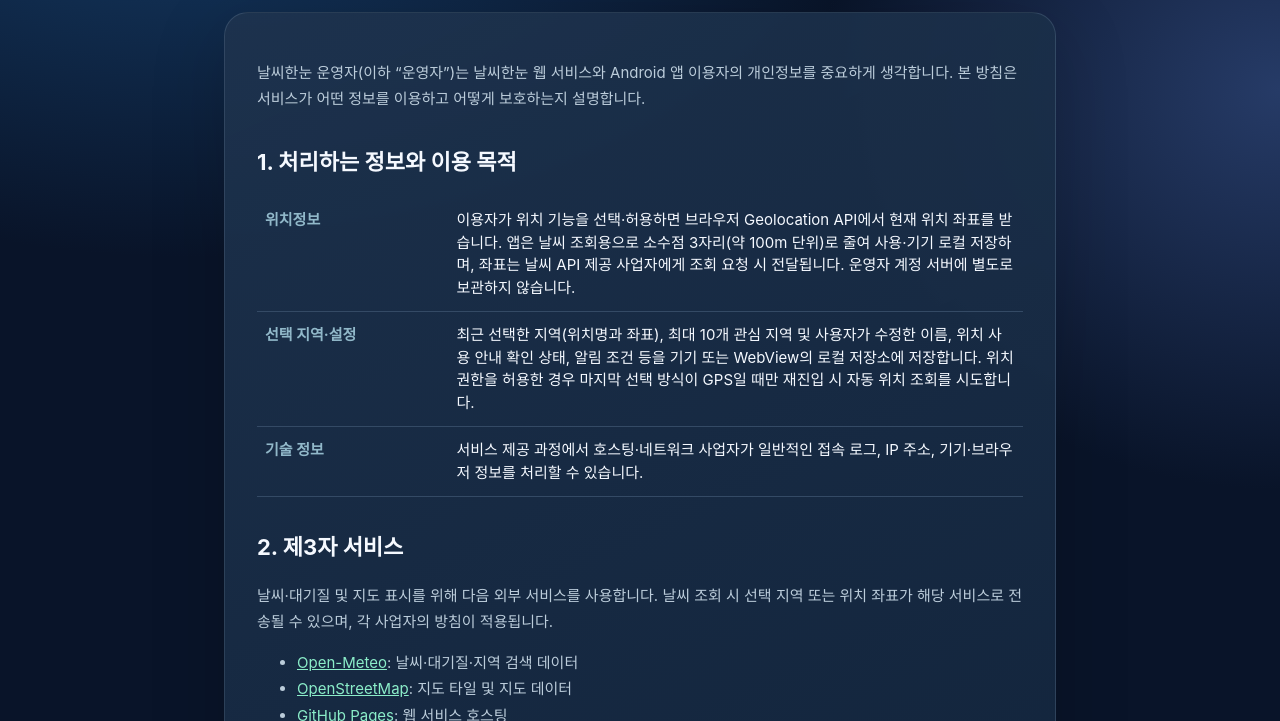
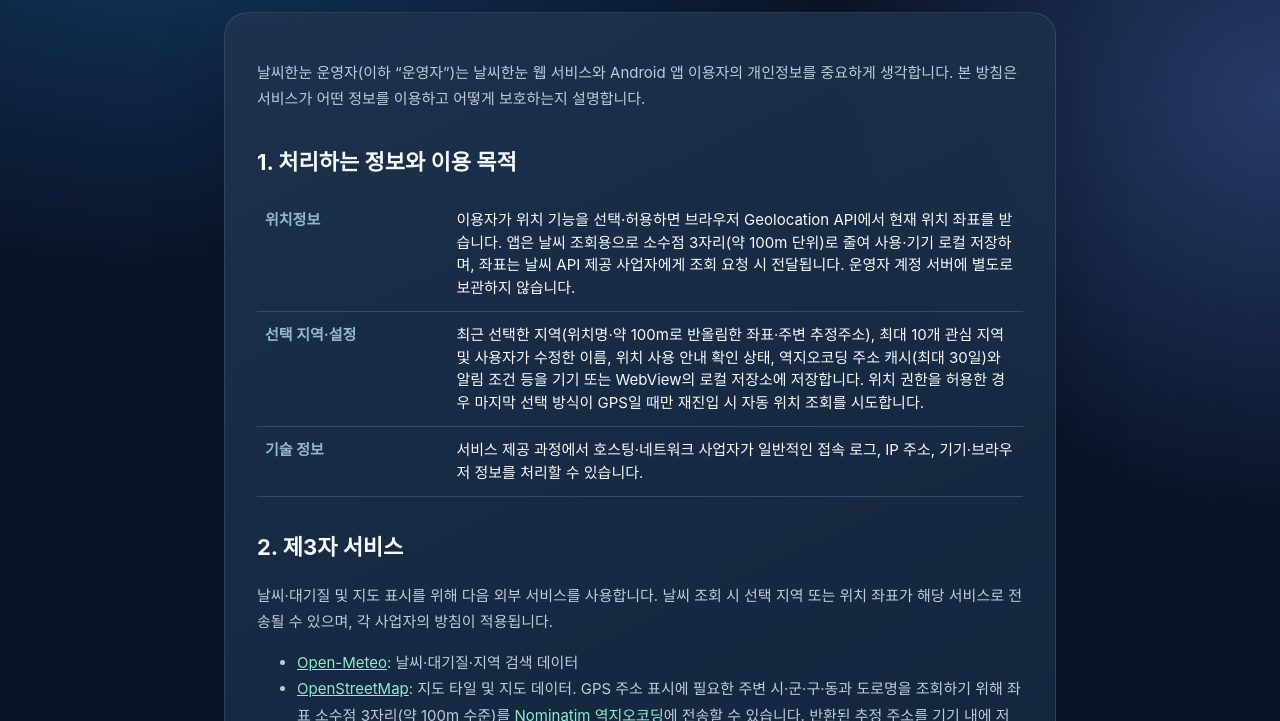
Before and after one commit to softm/weatherhannun, a plain HTML site: page privacy.html in a window 1280 px wide. Shown: the part 231-952 px from the top of the page. Drawn offline with Linux system fonts and the light colour scheme.

Commit message:
docs: GHP GPS administrative address display with Nominatim data privacy and tests

```diff
--- a/privacy.html
+++ b/privacy.html
@@ -24,7 +24,7 @@
       <table>
         <tbody>
           <tr><th>위치정보</th><td>이용자가 위치 기능을 선택·허용하면 브라우저 Geolocation API에서 현재 위치 좌표를 받습니다. 앱은 날씨 조회용으로 소수점 3자리(약 100m 단위)로 줄여 사용·기기 로컬 저장하며, 좌표는 날씨 API 제공 사업자에게 조회 요청 시 전달됩니다. 운영자 계정 서버에 별도로 보관하지 않습니다.</td></tr>
-          <tr><th>선택 지역·설정</th><td>최근 선택한 지역(위치명과 좌표), 최대 10개 관심 지역 및 사용자가 수정한 이름, 위치 사용 안내 확인 상태, 알림 조건 등을 기기 또는 WebView의 로컬 저장소에 저장합니다. 위치 권한을 허용한 경우 마지막 선택 방식이 GPS일 때만 재진입 시 자동 위치 조회를 시도합니다.</td></tr>
+          <tr><th>선택 지역·설정</th><td>최근 선택한 지역(위치명·약 100m로 반올림한 좌표·주변 추정주소), 최대 10개 관심 지역 및 사용자가 수정한 이름, 위치 사용 안내 확인 상태, 역지오코딩 주소 캐시(최대 30일)와 알림 조건 등을 기기 또는 WebView의 로컬 저장소에 저장합니다. 위치 권한을 허용한 경우 마지막 선택 방식이 GPS일 때만 재진입 시 자동 위치 조회를 시도합니다.</td></tr>
           <tr><th>기술 정보</th><td>서비스 제공 과정에서 호스팅·네트워크 사업자가 일반적인 접속 로그, IP 주소, 기기·브라우저 정보를 처리할 수 있습니다.</td></tr>
         </tbody>
       </table>
@@ -33,7 +33,7 @@
       <p>날씨·대기질 및 지도 표시를 위해 다음 외부 서비스를 사용합니다. 날씨 조회 시 선택 지역 또는 위치 좌표가 해당 서비스로 전송될 수 있으며, 각 사업자의 방침이 적용됩니다.</p>
       <ul>
         <li><a href="https://open-meteo.com/en/terms" target="_blank" rel="noopener noreferrer">Open-Meteo</a>: 날씨·대기질·지역 검색 데이터</li>
-        <li><a href="https://osmfoundation.org/wiki/Privacy_Policy" target="_blank" rel="noopener noreferrer">OpenStreetMap</a>: 지도 타일 및 지도 데이터</li>
+        <li><a href="https://osmfoundation.org/wiki/Privacy_Policy" target="_blank" rel="noopener noreferrer">OpenStreetMap</a>: 지도 타일 및 지도 데이터. GPS 주소 표시에 필요한 주변 시·군·구·동과 도로명을 조회하기 위해 좌표 소수점 3자리(약 100m 수준)를 <a href="https://nominatim.openstreetmap.org/" target="_blank" rel="noopener noreferrer">Nominatim 역지오코딩</a>에 전송할 수 있습니다. 반환된 추정 주소를 기기 내에 저장·재사용합니다.</li>
         <li><a href="https://docs.github.com/site-policy/privacy-policies/github-general-privacy-statement" target="_blank" rel="noopener noreferrer">GitHub Pages</a>: 웹 서비스 호스팅</li>
       </ul>
 
```
